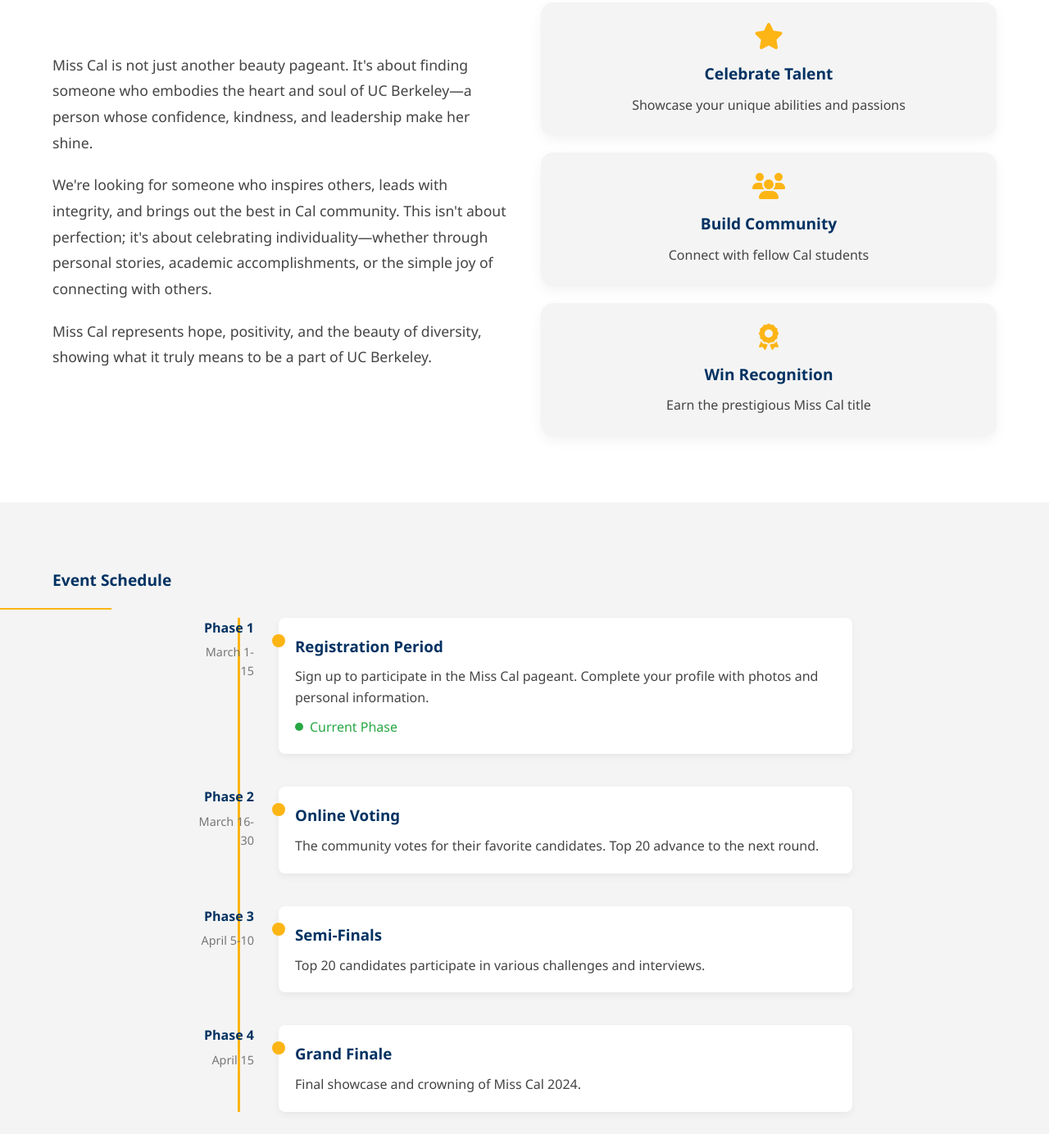
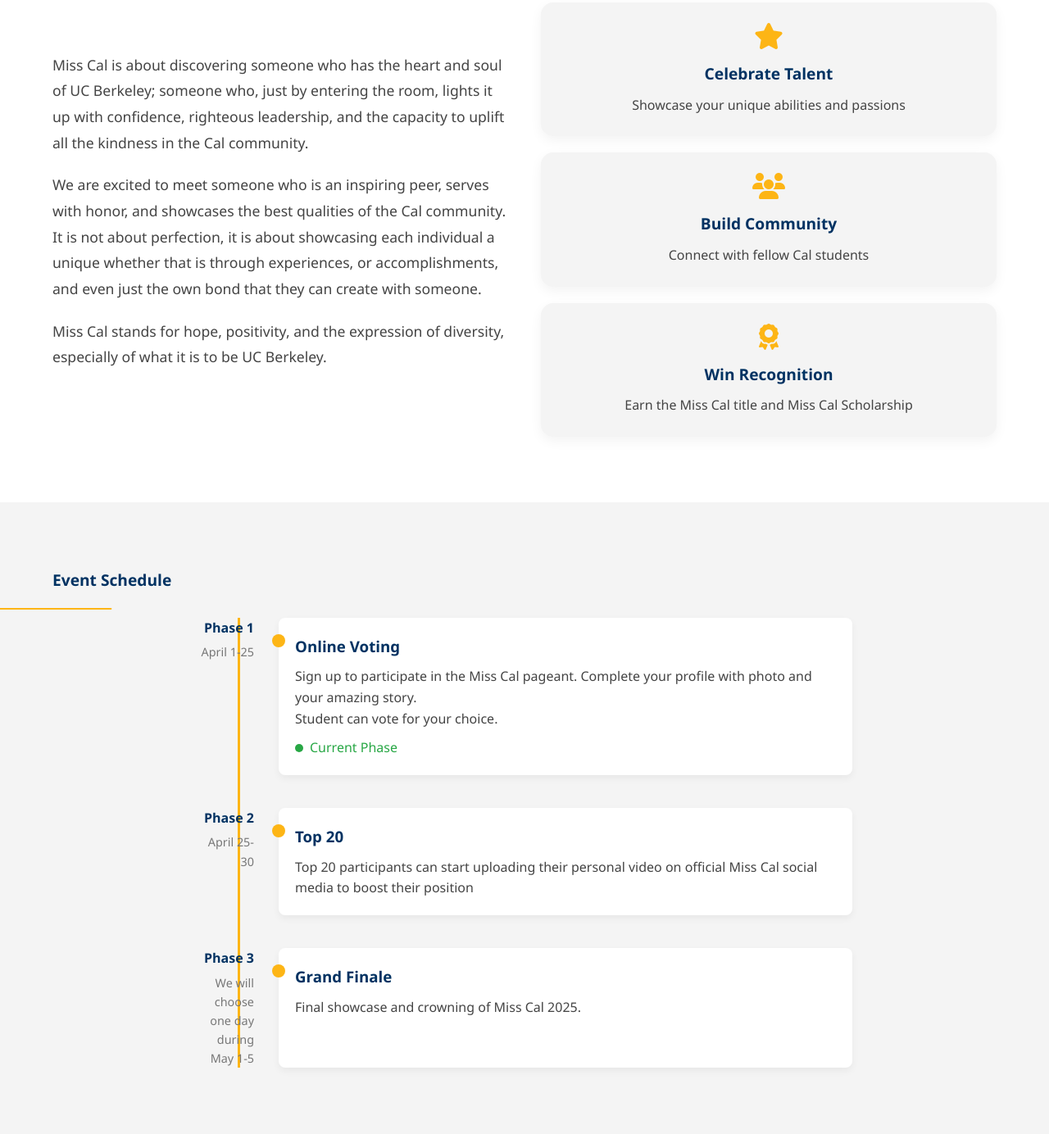
Before and after one commit to Jayma23/MissCal, a website: page src/public/index.html in a window 1280 px wide. Shown: the part 796-2180 px from the top of the page at 82% size. Drawn offline with nearby package versions, Linux system fonts and the light colour scheme; no server answers.

Commit message:
Version Optimization 19 index modification

```diff
--- a/src/public/index.html
+++ b/src/public/index.html
@@ -62,9 +62,9 @@
         <h2 class="section-title">About Miss Cal</h2>
         <div class="about-content">
             <div class="about-text">
-                <p>Miss Cal is not just another beauty pageant. It's about finding someone who embodies the heart and soul of UC Berkeley—a person whose confidence, kindness, and leadership make her shine.</p>
-                <p>We're looking for someone who inspires others, leads with integrity, and brings out the best in Cal community. This isn't about perfection; it's about celebrating individuality—whether through personal stories, academic accomplishments, or the simple joy of connecting with others.</p>
-                <p>Miss Cal represents hope, positivity, and the beauty of diversity, showing what it truly means to be a part of UC Berkeley.</p>
+                <p>Miss Cal is about discovering someone who has the heart and soul of UC Berkeley; someone who, just by entering the room, lights it up with confidence, righteous leadership, and the capacity to uplift all the kindness in the Cal community.</p>
+                <p>We are excited to meet someone who is an inspiring peer, serves with honor, and showcases the best qualities of the Cal community. It is not about perfection, it is about showcasing each individual a unique whether that is through experiences, or accomplishments, and even just the own bond that they can create with someone.</p>
+                <p>Miss Cal stands for hope, positivity, and the expression of diversity, especially of what it is to be UC Berkeley.</p>
             </div>
             <div class="about-features">
                 <div class="feature">
@@ -80,7 +80,7 @@
                 <div class="feature">
                     <i class="fas fa-award"></i>
                     <h3>Win Recognition</h3>
-                    <p>Earn the prestigious Miss Cal title</p>
+                    <p>Earn the Miss Cal title and Miss Cal Scholarship</p>
                 </div>
             </div>
         </div>
@@ -94,11 +94,12 @@
             <div class="timeline-item">
                 <div class="timeline-date">
                     <span>Phase 1</span>
-                    <span class="date">March 1-15</span>
+                    <span class="date">April 1-25</span>
                 </div>
                 <div class="timeline-content">
-                    <h3>Registration Period</h3>
-                    <p>Sign up to participate in the Miss Cal pageant. Complete your profile with photos and personal information.</p>
+                    <h3>Online Voting</h3>
+                    <p>Sign up to participate in the Miss Cal pageant. Complete your profile with photo and your amazing story.</p>
+                    <p>Student can vote for your choice.</p>
                     <div class="timeline-status active">
                         <span class="status-dot"></span>
                         <span class="status-text">Current Phase</span>
@@ -108,33 +109,24 @@
             <div class="timeline-item">
                 <div class="timeline-date">
                     <span>Phase 2</span>
-                    <span class="date">March 16-30</span>
+                    <span class="date">April 25-30</span>
                 </div>
                 <div class="timeline-content">
-                    <h3>Online Voting</h3>
-                    <p>The community votes for their favorite candidates. Top 20 advance to the next round.</p>
+                    <h3>Top 20</h3>
+                    <p>Top 20 participants can start uploading their personal video on official Miss Cal social media to boost their position</p>
                 </div>
             </div>
             <div class="timeline-item">
                 <div class="timeline-date">
                     <span>Phase 3</span>
-                    <span class="date">April 5-10</span>
-                </div>
-                <div class="timeline-content">
-                    <h3>Semi-Finals</h3>
-                    <p>Top 20 candidates participate in various challenges and interviews.</p>
-                </div>
-            </div>
-            <div class="timeline-item">
-                <div class="timeline-date">
-                    <span>Phase 4</span>
-                    <span class="date">April 15</span>
+                    <span class="date"> We will choose one day during May 1-5</span>
                 </div>
                 <div class="timeline-content">
                     <h3>Grand Finale</h3>
-                    <p>Final showcase and crowning of Miss Cal 2024.</p>
+                    <p>Final showcase and crowning of Miss Cal 2025.</p>
                 </div>
             </div>
+
         </div>
     </div>
 </section>
@@ -1607,7 +1599,7 @@
     // Countdown timer functionality
     function updateCountdown() {
         // Set the target date (example: March 15, 2025)
-        const targetDate = new Date('2025-03-15T23:59:59').getTime();
+        const targetDate = new Date('2025-04-30T23:59:59').getTime();
         const now = new Date().getTime();
         const timeLeft = targetDate - now;
 
```
